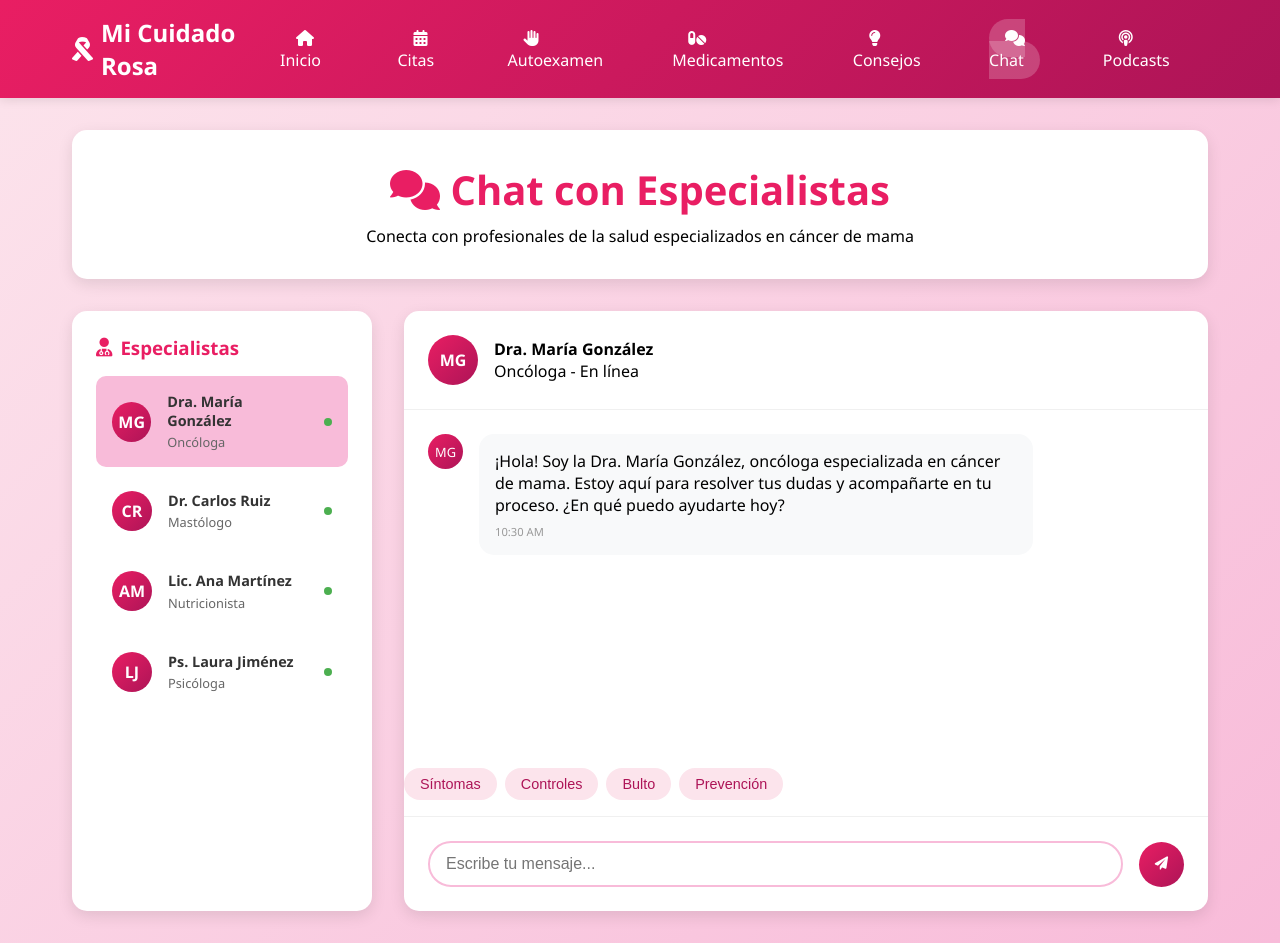
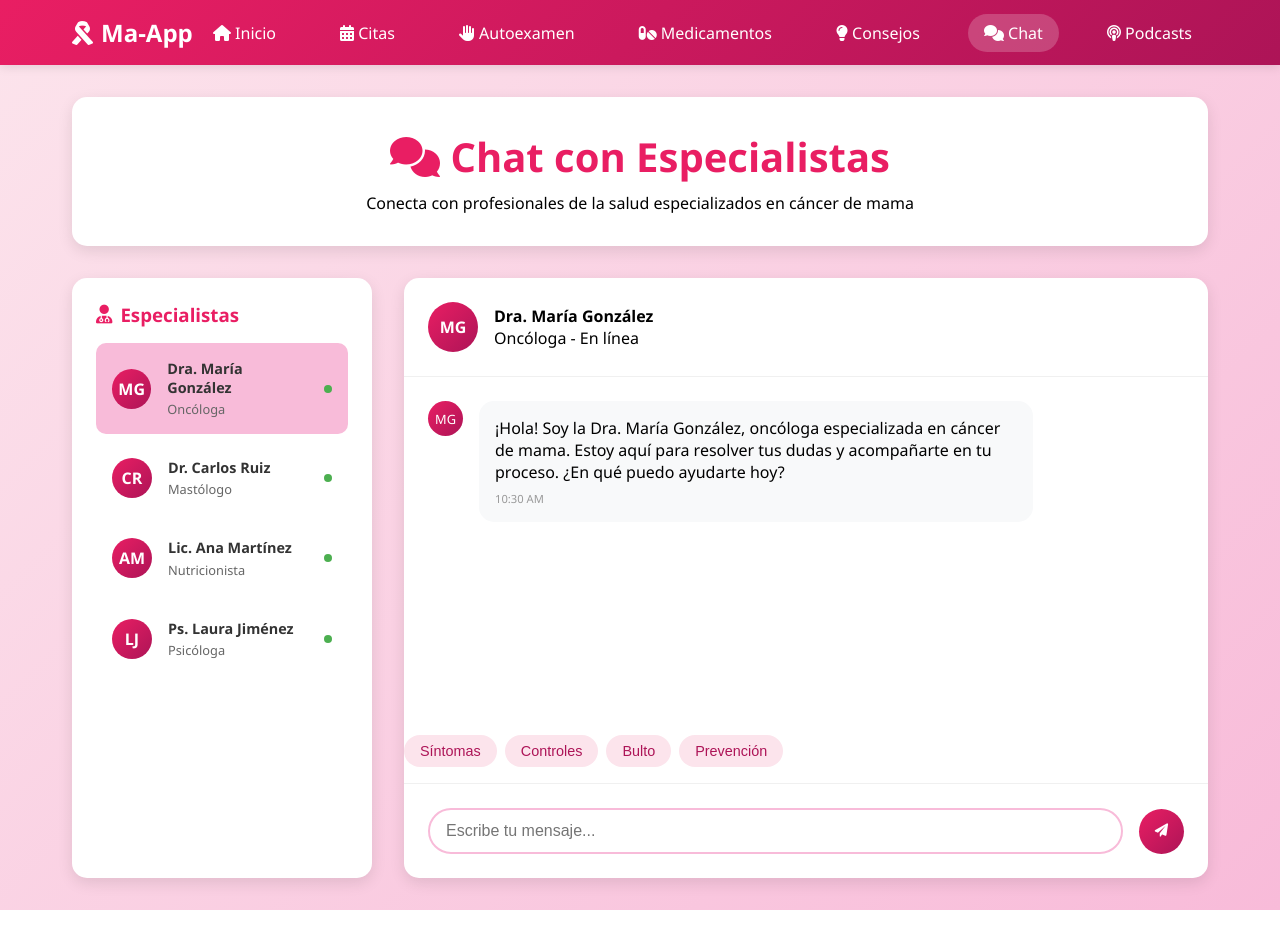
Before and after one commit to ProfeLondres/Ma-App, a plain HTML site: page chat.html in a window 1280 px wide. After the commit the page ends 910 px from the top, so only its background shows below. Drawn offline with Linux system fonts and the light colour scheme.

Commit message:
Update title and logo text in chat.html

```diff
--- a/chat.html
+++ b/chat.html
@@ -3,7 +3,7 @@
 <head>
     <meta charset="UTF-8">
     <meta name="viewport" content="width=device-width, initial-scale=1.0">
-    <title>Chat con Especialistas - Mi Cuidado Rosa</title>
+    <title>Chat con Especialistas - Ma-App</title>
     <link href="https://cdnjs.cloudflare.com/ajax/libs/font-awesome/6.0.0/css/all.min.css" rel="stylesheet">
     <style>
         * {
@@ -365,7 +365,7 @@
         <div class="header-content">
             <div class="logo">
                 <i class="fas fa-ribbon"></i>
-                Mi Cuidado Rosa
+               Ma-App
             </div>
             <nav>
                 <ul class="nav-menu">
```
